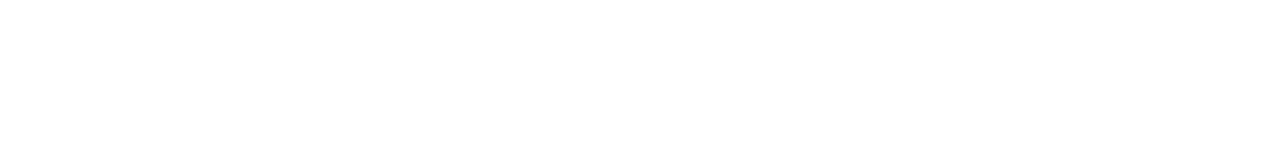
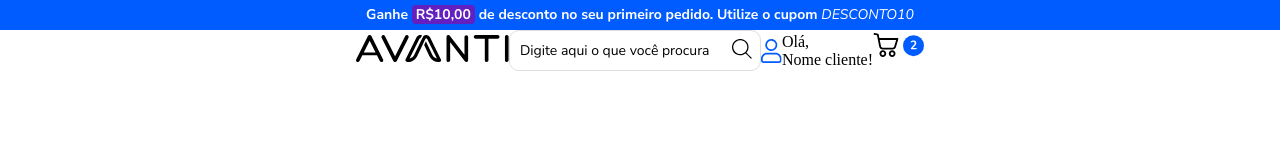
Before and after one commit to Kelvin-camargo/innovation-class1, a plain HTML site: page src/index.html in a window 1280 px wide. Drawn offline with Linux system fonts and the light colour scheme.

Commit message:
estrutura html da parte de cima do menu terminada

```diff
--- a/src/index.html
+++ b/src/index.html
@@ -5,15 +5,68 @@
     <meta name="viewport" content="width=device-width, initial-scale=1.0">
     <title>Avant</title>
     <link rel="stylesheet" href="./style/reset.css">
+    <link rel="stylesheet" href="./style/header.css">
 </head>
 <body>
 
     <header>
-        <nav>
+        <div class="container">
+            <div class="promotionalBanner">
+                <span>
+                    Ganhe <strong class="money">R$10,00</strong> de desconto no seu primeiro pedido.
+                    Utilize o cupom <strong class="discount">DESCONTO10</strong>
+                </span>
+            </div>
 
-        </nav>
 
-        <img>
+
+            <div class="homeMenu">
+
+                <div class="highMenu">
+                    <div class="logo"><img src="./assets/img/logoAvant.svg" alt="logo Avant"></div>
+
+                    <div class="search-container">
+                        <input type="text" placeholder="Digite aqui o que você procura" class="search-box">
+                        <button class="search-button">
+                          <img src="./assets/icon/search.svg" alt="Buscar">
+                        </button>
+                      </div>
+
+                    <div class="clientAccount">
+
+                        <div class="iconClient">
+
+                            <img src="./assets/icon/user.svg" alt="icon Client">
+
+                            <p>
+                                Olá,<br>
+                                Nome cliente!
+                            </p>
+
+                        </div>
+
+                        <div class="shoppingCar">
+                            <img src="./assets/icon/shoppingCart.svg" alt="shopping cart">
+                            <span class="notification"><img src="./assets/icon/notification.svg"></span>
+                        </div>
+
+                    </div>
+
+                    </div>
+
+                </div>
+
+
+                <div class="downMenu">
+                    <div class="toggleMenu"></div>
+
+                    <nav class="menu"></nav>
+                </div>
+
+            </div>
+
+        </div>
+
     </header>
 
     <section1></section1>
--- /dev/null
+++ b/src/style/header.css
@@ -0,0 +1,107 @@
+@import url("variables.css");
+
+
+.container{
+    width: 100%;
+}
+
+
+
+/*PROMOTIONAL BANNER*/
+.promotionalBanner{
+    display: flex;
+    background: var(--first-color);
+    justify-content: center;
+    align-items: center;
+    height: 30px;
+
+}
+
+.promotionalBanner span{
+    color: #FFFFFF;
+    font-size: 14px;
+    font-family: var(--font-family);
+    font-weight: 700;
+    line-height: 22px;
+    letter-spacing: 0%;
+}
+
+.money{
+    width: 63px;
+    height: 16px;
+    top: 7px;
+    left: 732px;
+    border-radius: 4px;
+
+    padding-left: 4px;
+    padding-right: 4px;
+    background-color: #6220C1;
+
+}
+
+.discount{
+    font-family: var(--font-family);
+    font-weight: 400;
+    font-style: italic;
+    font-size: 14px;
+    line-height: 22px;
+    letter-spacing: 0%;
+
+}
+
+/*Menu*/
+.homeMenu{
+}
+
+.highMenu{
+    align-items: center;
+    justify-content: center;
+    display: flex;
+}
+
+.search-container {
+  display: flex;
+  align-items: center;
+  border: 1px solid #DDDDDD;
+  border-radius: 10px;
+  overflow: hidden;
+  width: 250px;
+}
+
+.search-box {
+  font-family: var(--font-family);
+  flex: 1;
+  padding: 10px;
+  border: none;
+  outline: none;
+}
+
+.search-box::placeholder {
+    font-size: 14px;
+    color: #000000;
+  }
+
+.search-button {
+  background: none;
+  border: none;
+  padding: 8px;
+  cursor: pointer;
+}
+
+.search-button img {
+  width: 20px;
+  height: 20px;
+}
+
+
+.clientAccount{
+    display: flex;
+}
+
+.iconClient{
+    display: flex;
+}
+
+.shoppingCar{
+
+}
--- /dev/null
+++ b/src/style/variables.css
@@ -0,0 +1,16 @@
+@import url('https://fonts.googleapis.com/css2?family=Nunito+Sans:ital,opsz,wght@0,6..12,200..1000;1,6..12,200..1000&display=swap');
+
+:root{
+
+    /*color variables*/
+    --first-color:#005CFF;
+
+    --second-color: #000000;
+
+    --third-color: #303030;
+
+
+    /*font  variables*/
+    --font-family: 'Nunito Sans';
+
+}
```
Also changed, not shown: src/assets/icon/notification.svg (added), src/assets/icon/search.svg (added), src/assets/icon/shoppingCart.svg (added), src/assets/icon/user.svg (added).
